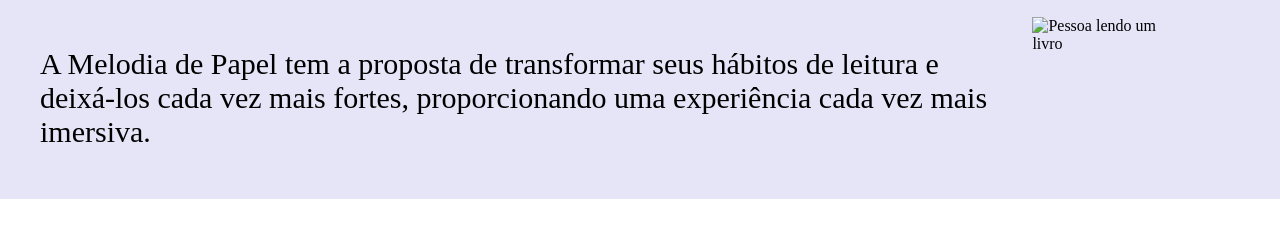
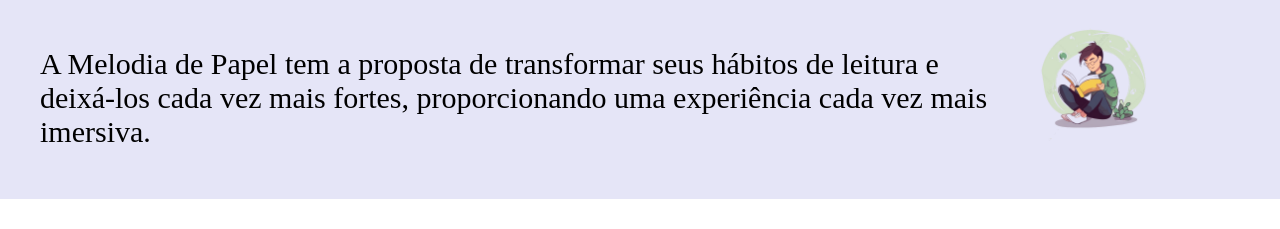
Before and after one commit to ManuelleSilva/AluraStart_3Bim, a plain HTML site: page index.html in a window 1280 px wide. Shown: the part 57-286 px from the top of the page. Drawn offline with Linux system fonts and the light colour scheme; files that its build step writes are made by us from their sources; files whose address does not match are found by name.

Commit message:
arrumando imagens

```diff
--- a/index.html
+++ b/index.html
@@ -17,7 +17,7 @@
             <p>A Melodia de Papel tem a proposta de transformar seus hábitos de leitura e deixá-los cada vez mais
                 fortes, proporcionando uma experiência cada vez mais imersiva.</p>
             <img class="imgInicio"
-                src="Assets/Images/person-reading-book-vector-cartoon-sticker-person-with-book_590308_wh860-removebg-preview.png"
+                src="./person-reading-book-vector-cartoon-sticker-person-with-book_590308_wh860-removebg-preview.png"
                 alt="Pessoa lendo um livro">
         </section>
         <section class="sessao1">
```
